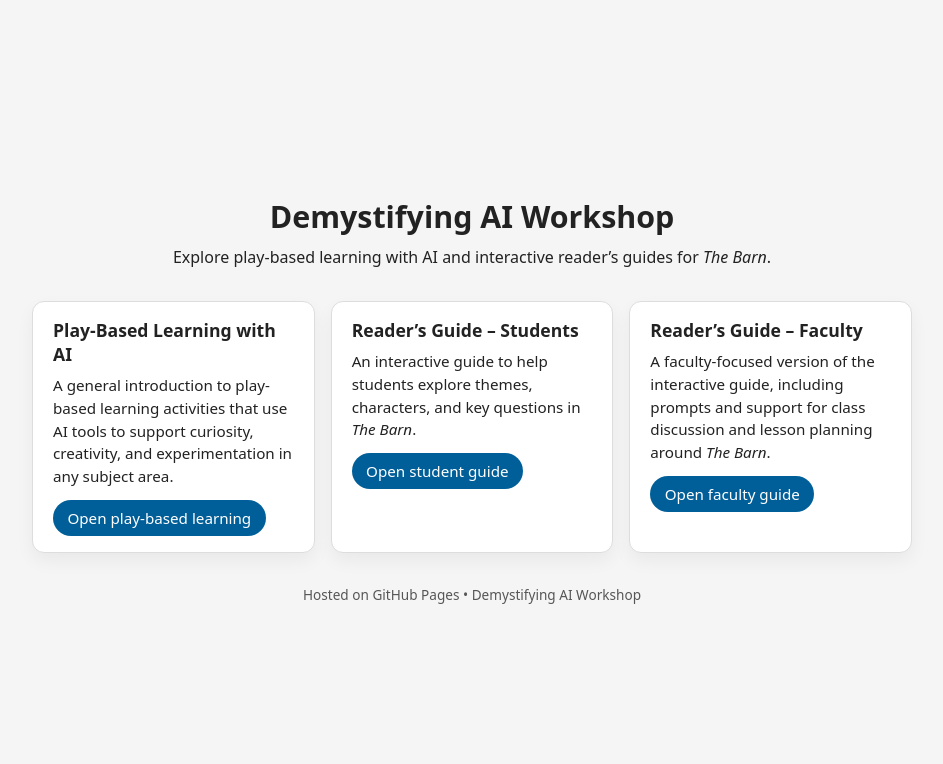
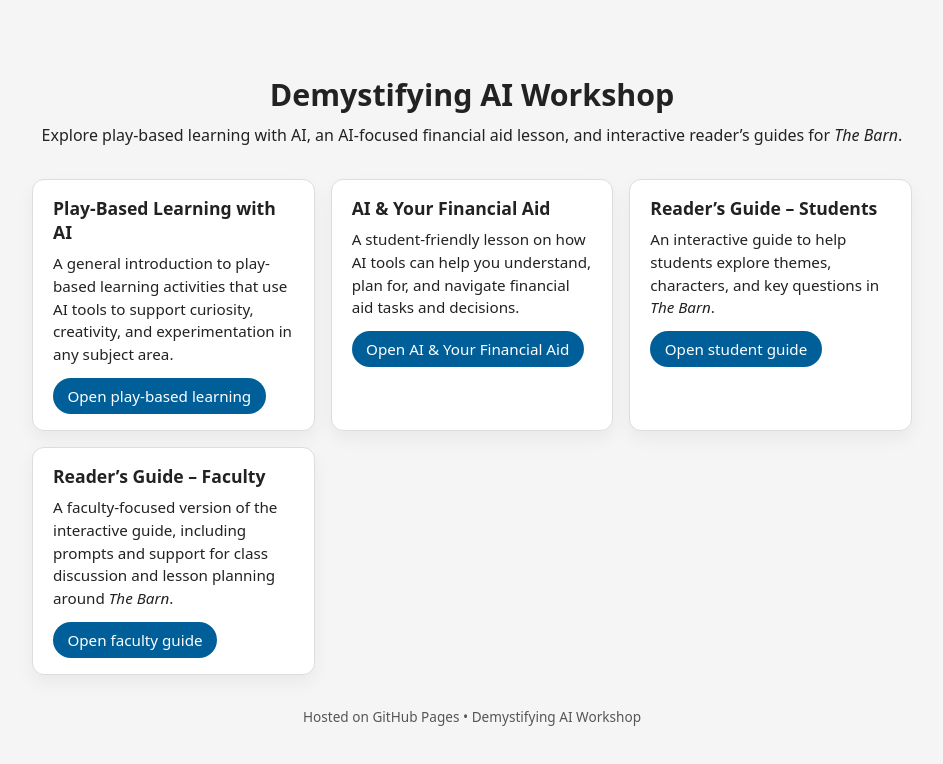
Before and after one commit to mqaissaunee-bcc/Demystifying-AI-Workshop, a plain HTML site: page index.html in a window 1280 px wide. Shown: the whole page, without its empty margins (168-1111 px from the left). Drawn offline with Linux system fonts and the light colour scheme.

Commit message:
Update index.html

```diff
--- a/index.html
+++ b/index.html
@@ -96,11 +96,12 @@
   <main class="container">
     <h1>Demystifying AI Workshop</h1>
     <p class="lead">
-      Explore play-based learning with AI and interactive reader’s guides for
+      Explore play-based learning with AI, an AI-focused financial aid lesson,
+      and interactive reader’s guides for
       <span style="font-style: italic;">The Barn</span>.
     </p>
 
-    <section class="cards" aria-label="Workshop resources">
+   <section class="cards" aria-label="Workshop resources">
       <article class="card">
         <h2>Play-Based Learning with AI</h2>
         <p>
@@ -109,6 +110,15 @@
           in any subject area.
         </p>
         <a href="Play-Based-Learning.html">Open play-based learning</a>
+      </article>
+
+      <article class="card">
+        <h2>AI &amp; Your Financial Aid</h2>
+        <p>
+          A student-friendly lesson on how AI tools can help you understand,
+          plan for, and navigate financial aid tasks and decisions.
+        </p>
+        <a href="ai_student_aid_lesson.html">Open AI &amp; Your Financial Aid</a>
       </article>
 
       <article class="card">
```
